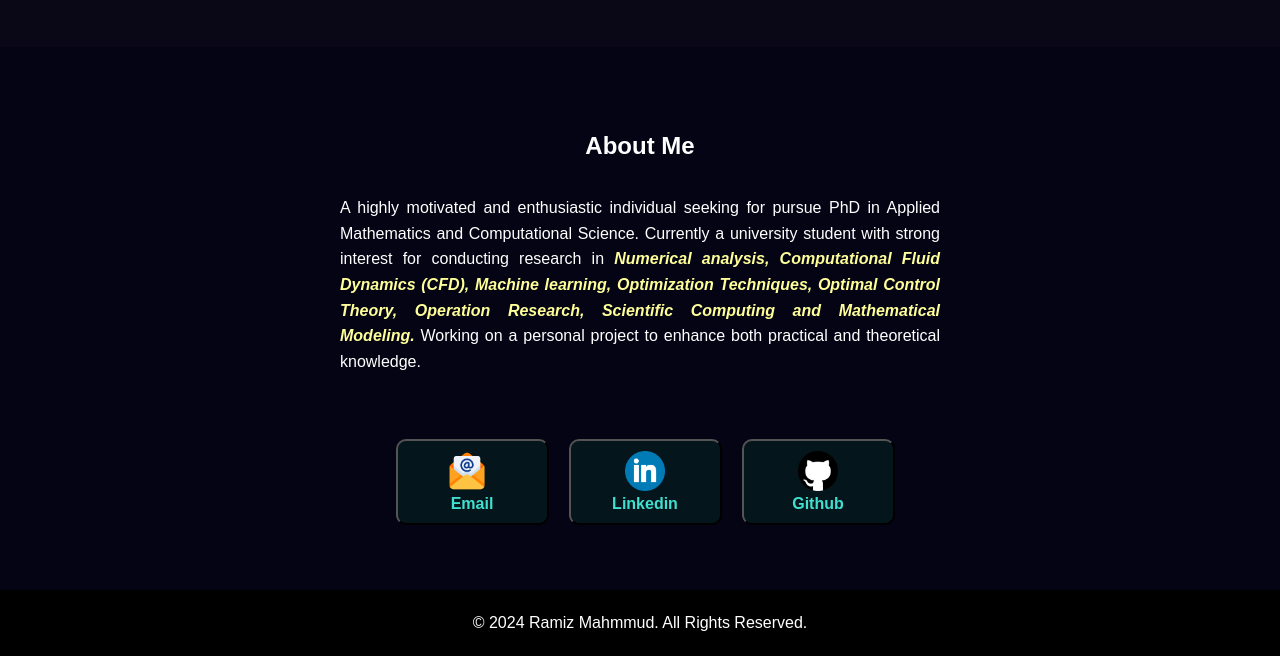
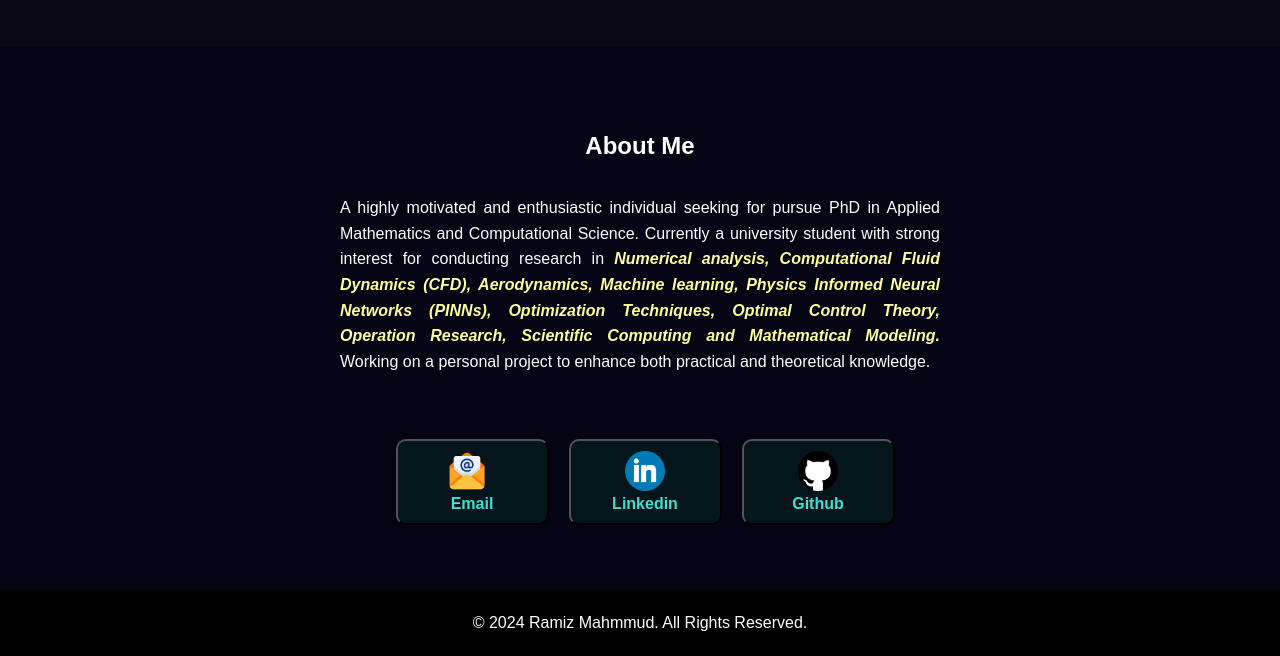
Before and after one commit to ramizMahmmud/portfolio, a plain HTML site: page index.html in a window 1280 px wide. Shown: the part 1770-2426 px from the top of the page. Drawn offline with Linux system fonts and the light colour scheme.

Commit message:
adding two research interest

```diff
--- a/index.html
+++ b/index.html
@@ -127,7 +127,7 @@
         A highly motivated and enthusiastic individual seeking for pursue PhD in Applied Mathematics and
         Computational Science. Currently a university student with strong interest for conducting research
         in <span style="color: #FFFF99; font-weight: bold;font-style: oblique;">Numerical analysis, Computational
-          Fluid Dynamics (CFD), Machine learning, Optimization Techniques,
+          Fluid Dynamics (CFD), Aerodynamics, Machine learning, Physics Informed Neural Networks (PINNs), Optimization Techniques,
           Optimal Control Theory, Operation Research, Scientific Computing and Mathematical Modeling.</span>
         Working on a personal project to enhance both practical and theoretical knowledge.
       </p>
```
